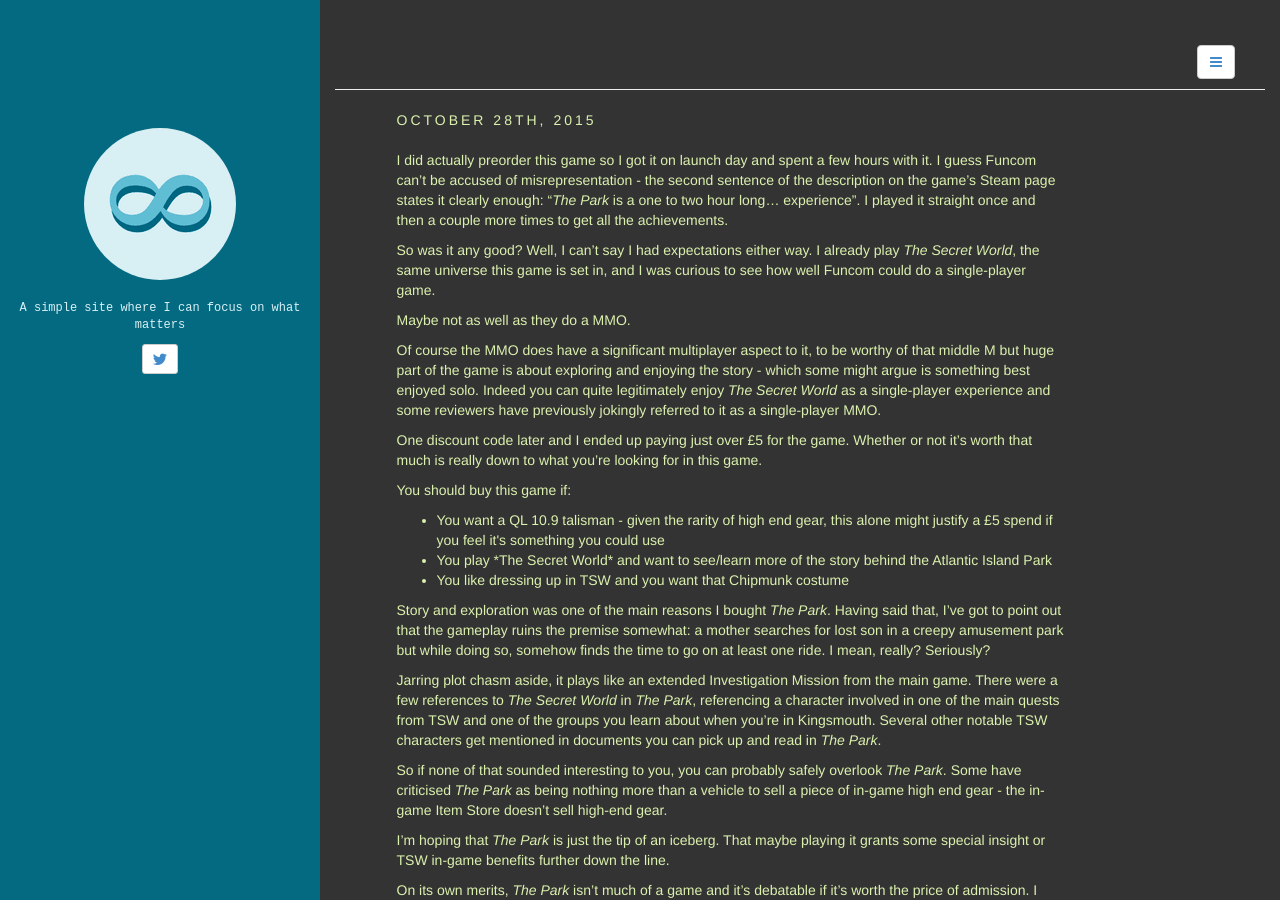
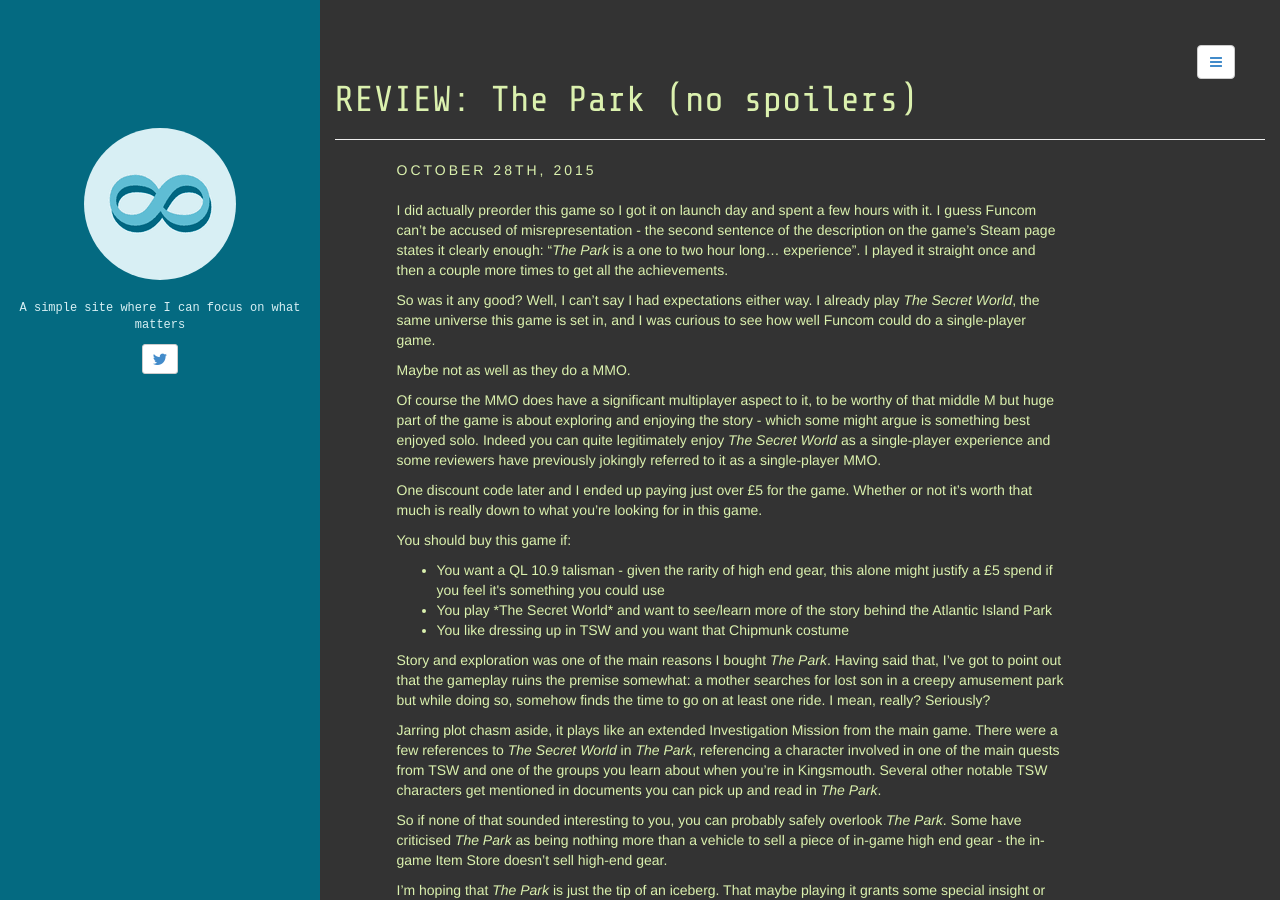
Before and after one commit to dbtek/dbyll, a Jekyll site: the page built from _posts/2015-10-28-The Park.md, in a window 1280 px wide and 900 px high. Built offline with Jekyll 4.4.1, drawn with Linux system fonts in a browser that asks for light colours.

Commit message:
No escape for colon?

```diff
--- a/_posts/2015-10-28-The Park.md
+++ b/_posts/2015-10-28-The Park.md
@@ -1,8 +1,8 @@
 ---
 published: true
 layout: post
-title: |-
-REVIEW: The Park (no spoilers)
+title: >-
+  REVIEW: The Park (no spoilers)
 categories: [games, reviews]
 tags: [tsw, funcom]
 ---
```
